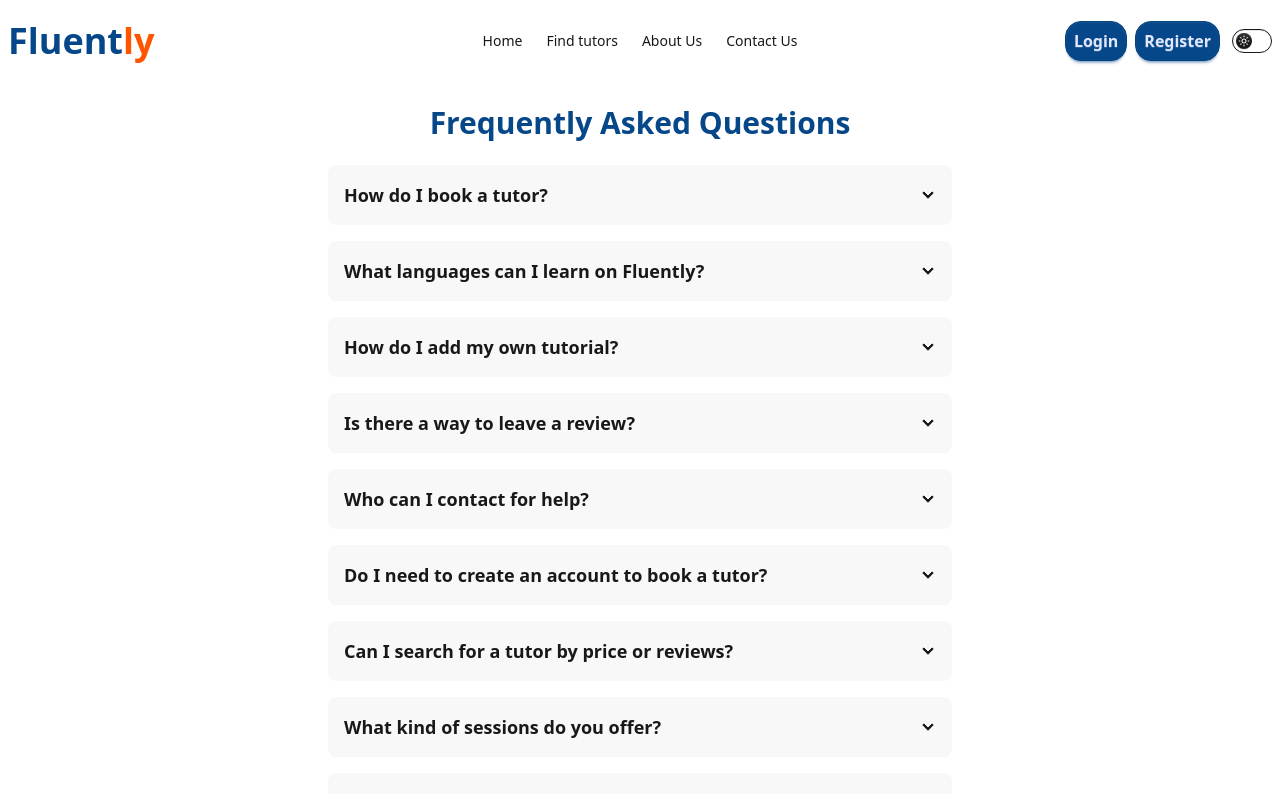
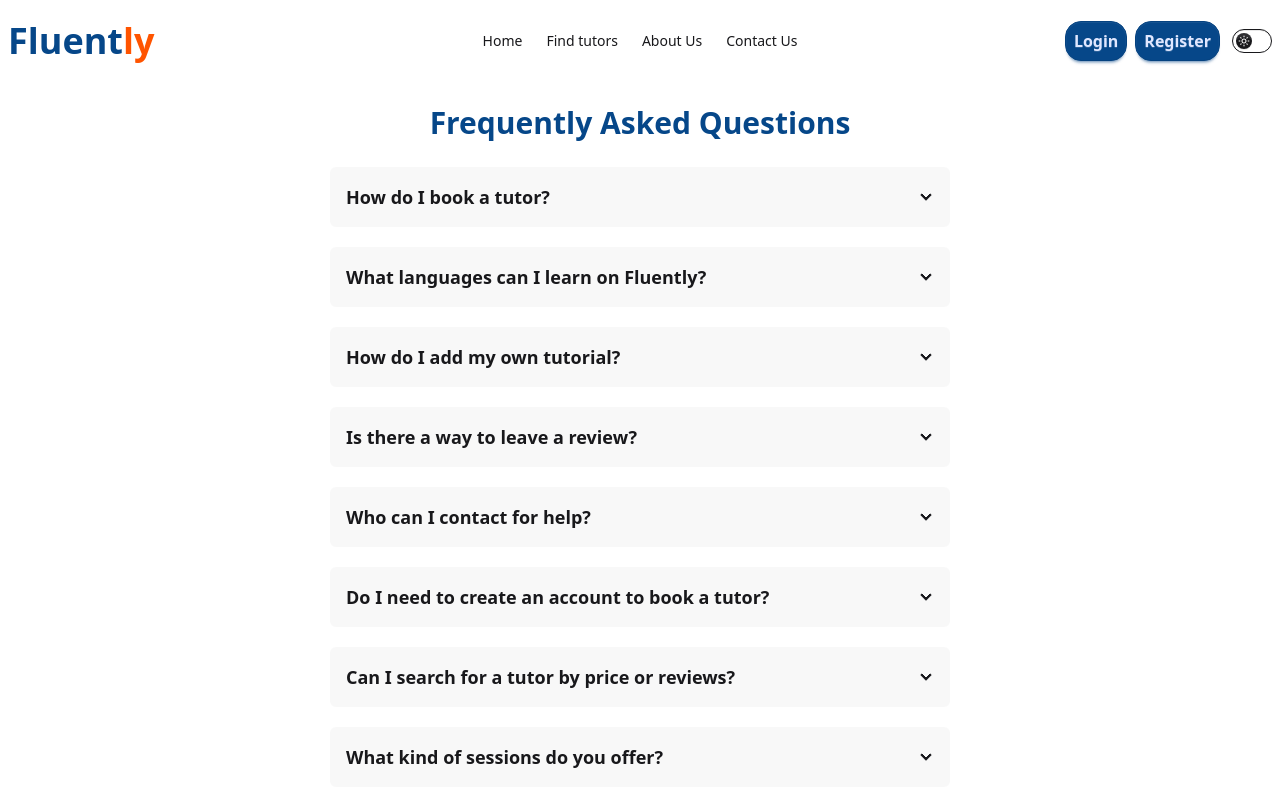
Before and after one commit to sajjadsajux/fluently, a React (Vite) app: page /faq in a window 1280 px wide. Shown: the top 794 px of the page. Built offline with nearby package versions, Linux system fonts and the light colour scheme; no server answers.

Commit message:
Faq page white border added for dark mood, for better visibility

```diff
--- a/src/Components/Testimonials.jsx
+++ b/src/Components/Testimonials.jsx
@@ -120,7 +120,7 @@ const Testimonials = () => {
                   <img src={testimonial.image} alt={testimonial.name} className="w-14 h-14 rounded-full object-cover border-2 border-primary" />
                   <div>
                     <p className="text-lg font-semibold">{testimonial.name}</p>
-                    <p className="text-sm text-primary">{testimonial.role}</p>
+                    <p className="text-sm text-primary ">{testimonial.role}</p>
                   </div>
                 </div>
 
--- a/src/Pages/Footer Pages/FaqPage.jsx
+++ b/src/Pages/Footer Pages/FaqPage.jsx
@@ -57,7 +57,7 @@ const FaqPage = () => {
 
       <div className="space-y-4">
         {faqs.map((faq, idx) => (
-          <div key={idx} tabIndex={0} className="collapse collapse-arrow bg-base-200">
+          <div key={idx} tabIndex={0} className="collapse collapse-arrow bg-base-200 border-white border-2">
             <div className="collapse-title text-lg font-semibold">{faq.question}</div>
             <div className="collapse-content">
               <p>{faq.answer}</p>
```
